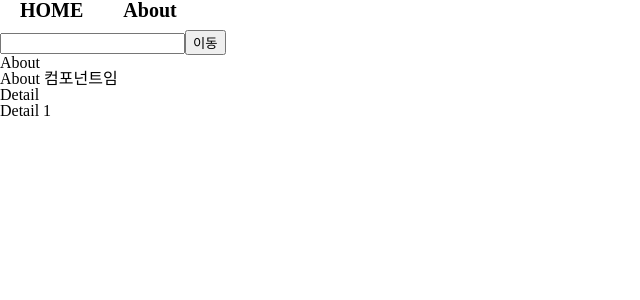
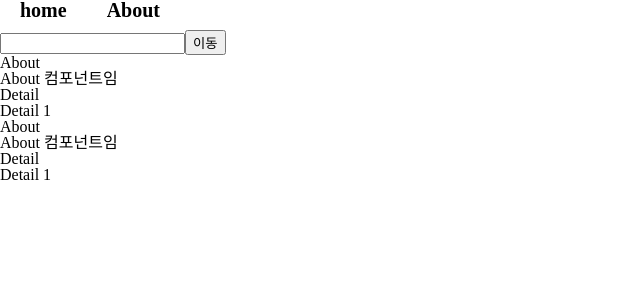
Before and after one commit to lukling0524/react_20221015, a React (Create React App) app in the folder nepp-movie/: page /about/1 in a window 1280 px wide. Shown: the top 300 px of the page, without its empty margins (0-640 px from the left). Built offline with nearby package versions, Linux system fonts and the light colour scheme.

Commit message:
라우터 연습

```diff
--- a/nepp-movie/src/App.js
+++ b/nepp-movie/src/App.js
@@ -1,34 +1,48 @@
 import { useState } from "react";
-import { Link, Route, Routes, useNavigate } from "react-router-dom";
+import { Link, Route, Routes, useNavigate, useRoutes } from "react-router-dom";
 import styled from "styled-components";
 import { Reset } from "styled-reset";
 import About from "./components/About";
+import Detail from "./components/Detail";
+import Header from "./components/Header";
 import Home from "./components/Home";
+
+const routesArr = [
+  {
+    path: "/",
+    element: <Home />,
+  },
+  {
+    path: "/about",
+    element: <About />,
+    children: [
+      {
+        path: ":userId",
+        element: <Detail />,
+      },
+    ],
+  },
+];
 
 function App() {
   const [userId, setUserId] = useState(0);
   const navigate = useNavigate();
+  const element = useRoutes(routesArr);
+
   return (
     <>
       <AppBlock>
         <Reset />
-        <ul>
-          <li>
-            <Link to="/">HOME</Link>
-          </li>
-          <li>
-            <Link to="/about">About</Link>
-          </li>
-        </ul>
-
+        <Header />
         <input type="number" onChange={(e) => setUserId(e.target.value)} />
         <button onClick={() => navigate("about/" + userId)}>이동</button>
-
         <Routes>
           <Route path="/" element={<Home />} />
           <Route path="/about/*" element={<About />} />
           {/* 뒤에 뭔가 더 있다면 /*를 붙임  => 출력됨 (중첩라우팅)*/}
         </Routes>
+        {element}
+        {/* 위의 Routes와 동일한 코드 */}
       </AppBlock>
     </>
   );
--- a/nepp-movie/src/components/Detail.jsx
+++ b/nepp-movie/src/components/Detail.jsx
@@ -1,9 +1,11 @@
-import { useParams } from "react-router-dom";
+import { useLocation, useParams } from "react-router-dom";
 
 function Detail() {
   const { userId } = useParams(); // 숫자를 받아도 string 타입으로 출력됨
-  console.log(typeof parseInt(userId)); // parseInt(string)을 통해 nummber 타입으로 변환
+  //   console.log(typeof parseInt(userId)); // parseInt(string)을 통해 nummber 타입으로 변환
 
+  const { pathname } = useLocation();
+  console.log(pathname.split("/"));
   return (
     <div>
       <h2>Detail</h2>
--- /dev/null
+++ b/nepp-movie/src/components/Header.jsx
@@ -0,0 +1,31 @@
+import { Link, useLocation } from "react-router-dom";
+
+const navList = [
+  {
+    id: 1,
+    name: "home",
+    url: "",
+  },
+  {
+    id: 2,
+    name: "About",
+    url: "about",
+  },
+];
+
+function Header() {
+  const { pathname } = useLocation();
+  const url = pathname.split("/");
+  //   console.log(url);
+  return (
+    <ul>
+      {navList.map((menu) => (
+        <li style={{ background: url === menu.url && "#ddd" }}>
+          <Link to={menu.url}>{menu.name}</Link>
+        </li>
+      ))}
+    </ul>
+  );
+}
+
+export default Header;
```
